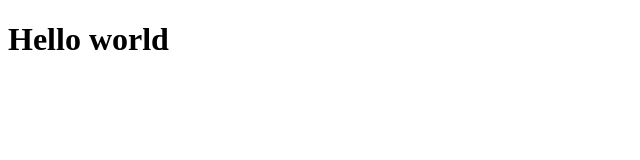
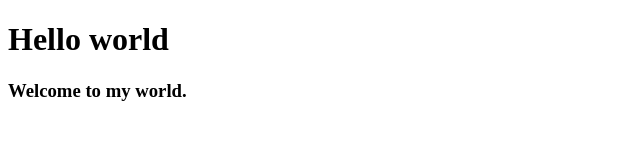
Before and after one commit to manujgogoi/testing, a plain HTML site: page index.html in a window 1280 px wide. Shown: the whole page, without its empty margins (0-640 px from the left). Drawn offline with Linux system fonts and the light colour scheme.

Commit message:
index update

```diff
--- a/index.html
+++ b/index.html
@@ -4,9 +4,10 @@
     <meta charset="UTF-8" />
     <meta http-equiv="X-UA-Compatible" content="IE=edge" />
     <meta name="viewport" content="width=device-width, initial-scale=1.0" />
-    <title>Web page</title>
+    <title>My Web page</title>
   </head>
   <body>
     <h1>Hello world</h1>
+    <h3>Welcome to my world.</h3>
   </body>
 </html>
```
